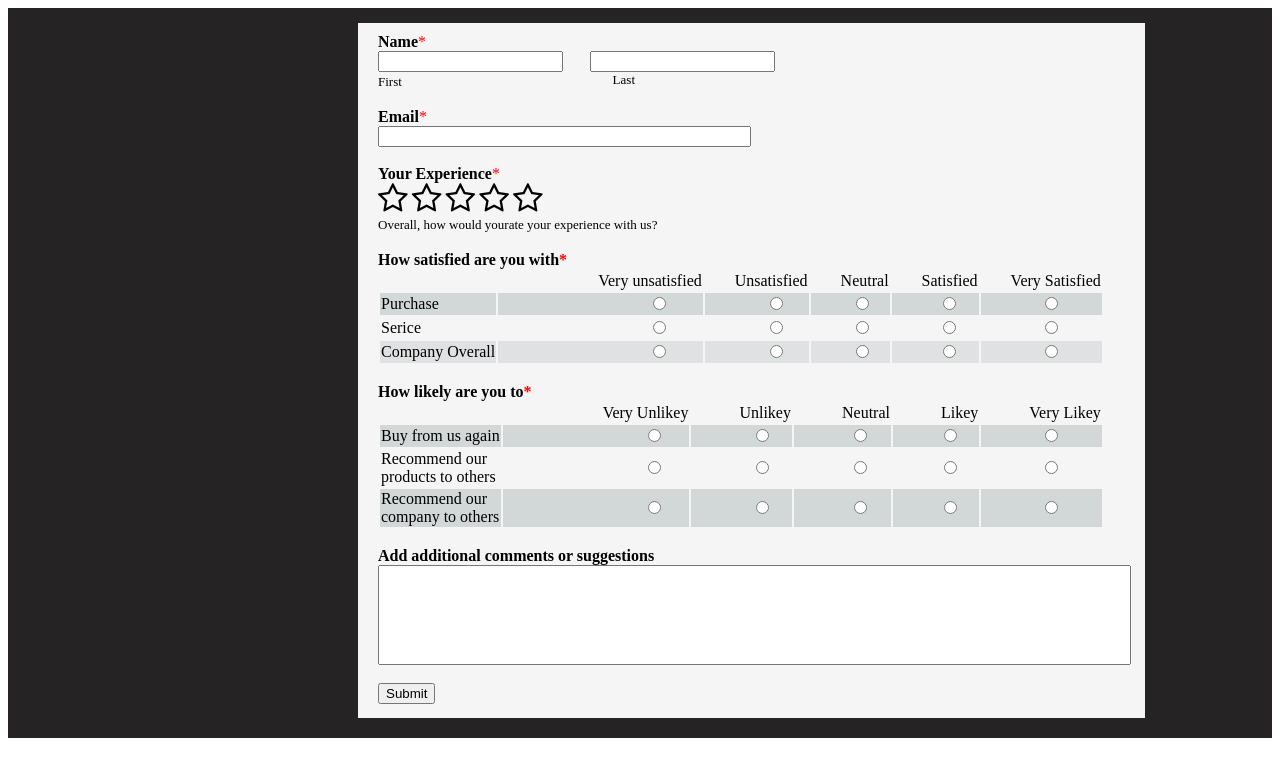
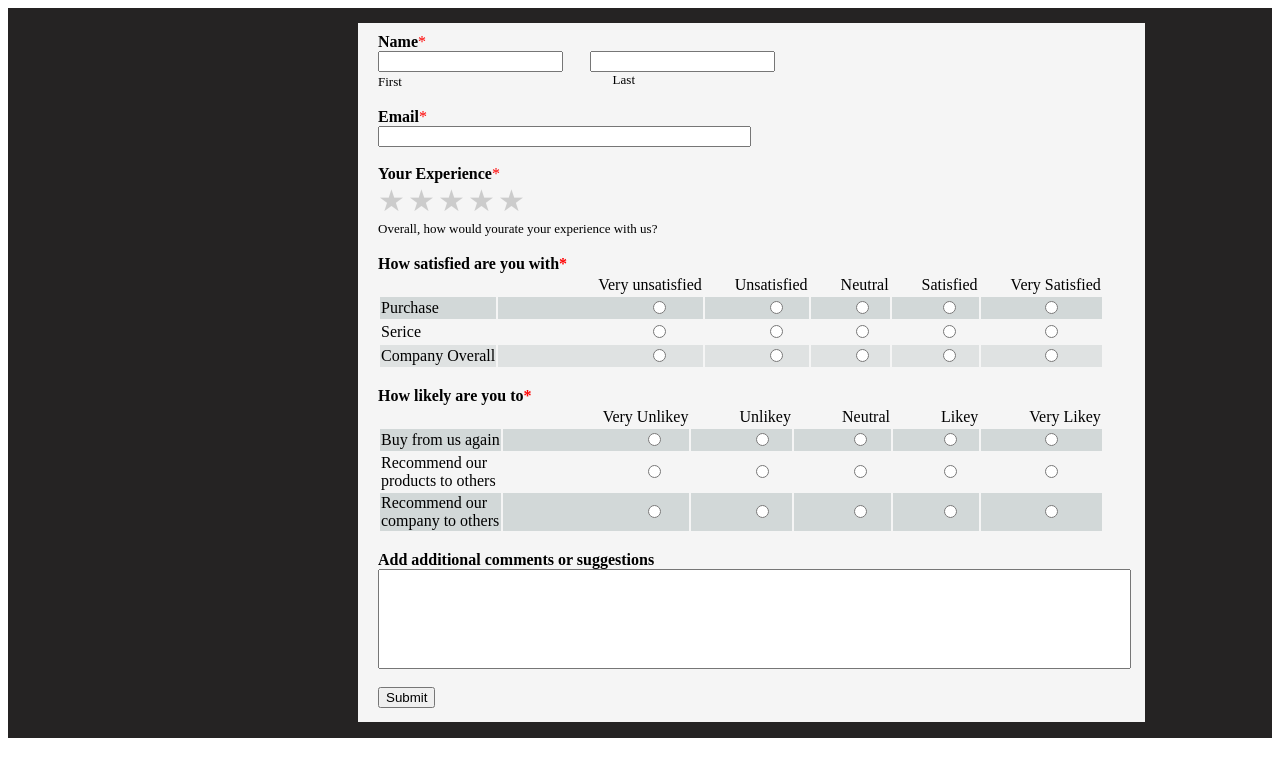
Before and after one commit to Kiranmayi-s/surveyform, a plain HTML site: page index.html in a window 1280 px wide. Drawn offline with Linux system fonts and the light colour scheme.

Commit message:
Update index.html

```diff
--- a/index.html
+++ b/index.html
@@ -18,6 +18,41 @@
         .tabelcol2{
             padding-left: 48px;
         }
+        .rate {
+    float: left;
+    height: 5px;
+    padding: 0 0px;
+}
+.rate:not(:checked) > input {
+    position:absolute;
+    top:-9999px;
+}
+.rate:not(:checked) > label {
+    float:right;
+    width:1em;
+    overflow:hidden;
+    white-space:nowrap;
+    cursor:pointer;
+    font-size:30px;
+    color:#ccc;
+}
+.rate:not(:checked) > label:before {
+    content: '★ ';
+}
+.rate > input:checked ~ label {
+    color: #ffc800;
+}
+.rate:not(:checked) > label:hover,
+.rate:not(:checked) > label:hover ~ label {
+    color: #f0c427;
+}
+.rate > input:checked + label:hover,
+.rate > input:checked + label:hover ~ label,
+.rate > input:checked ~ label:hover,
+.rate > input:checked ~ label:hover ~ label,
+.rate > label:hover ~ input:checked ~ label {
+    color: #f1c31a;
+}
     </style>
     <link rel="stylesheet" href="https://cdnjs.cloudflare.com/ajax/libs/font-awesome/4.7.0/css/font-awesome.min.css" integrity="sha512-SfTiTlX6kk+qitfevl/7LibUOeJWlt9rbyDn92a1DqWOw9vWG2MFoays0sgObmWazO5BQPiFucnnEAjpAB+/Sw==" crossorigin="anonymous" referrerpolicy="no-referrer" />
 </head>
@@ -32,11 +67,21 @@
             <br><label>First</label><label style= "position:absolute;right: 510px;" >Last</label><br><br>
             <b>Email</b><span>*</span><br>
             <input  style="padding-right: 190px" type="text" id="1name" name="fname"; required ><br><br>
-            <b>Your Experience</b><span>*</span><br><i class= "fa fa-star-o fa-2x" ></i>
-            <i class= "fa fa-star-o fa-2x" ></i>
-            <i class="fa fa-star-o fa-2x"></i>
-            <i class="fa fa-star-o fa-2x"></i>
-            <i class="fa fa-star-o fa-2x"></i><br>
+            <b>Your Experience</b><span>*</span><br>
+
+            <div class="rate">
+                <input type="radio" id="star5" name="rate" value="5" />
+                <label for="star5" title="text">5 stars</label>
+                <input type="radio" id="star4" name="rate" value="4" />
+                <label for="star4" title="text">4 stars</label>
+                <input type="radio" id="star3" name="rate" value="3" />
+                <label for="star3" title="text">3 stars</label>
+                <input type="radio" id="star2" name="rate" value="2" />
+                <label for="star2" title="text">2 stars</label>
+                <input type="radio" id="star1" name="rate" value="1" />
+                <label for="star1" title="text">1 star</label>
+            </div><br><br>
+
             <label>Overall, how would yourate your experience with us?</label><br><br>
             <b>How satisfied are you with<span>*</span></b><br>
             <table>
```
